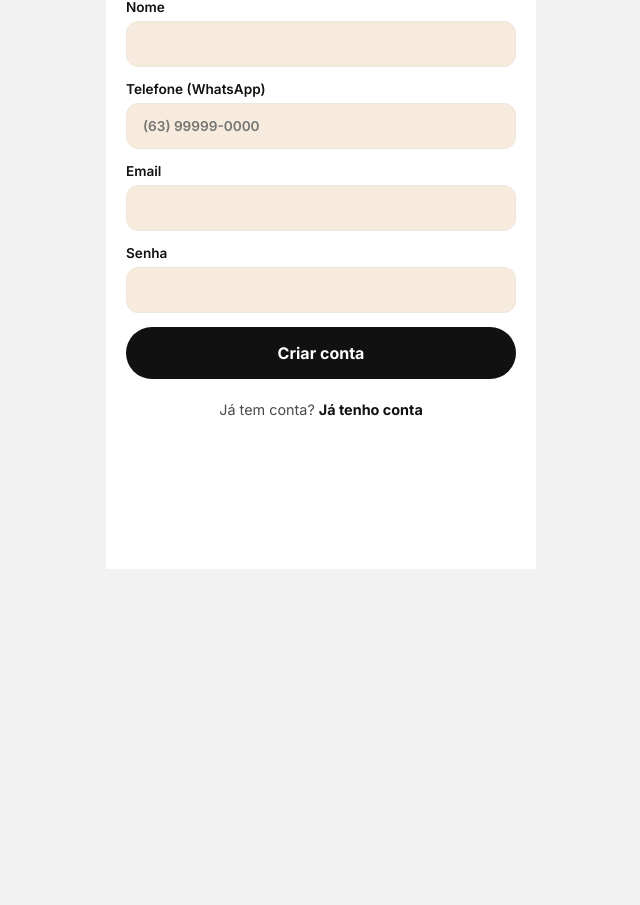
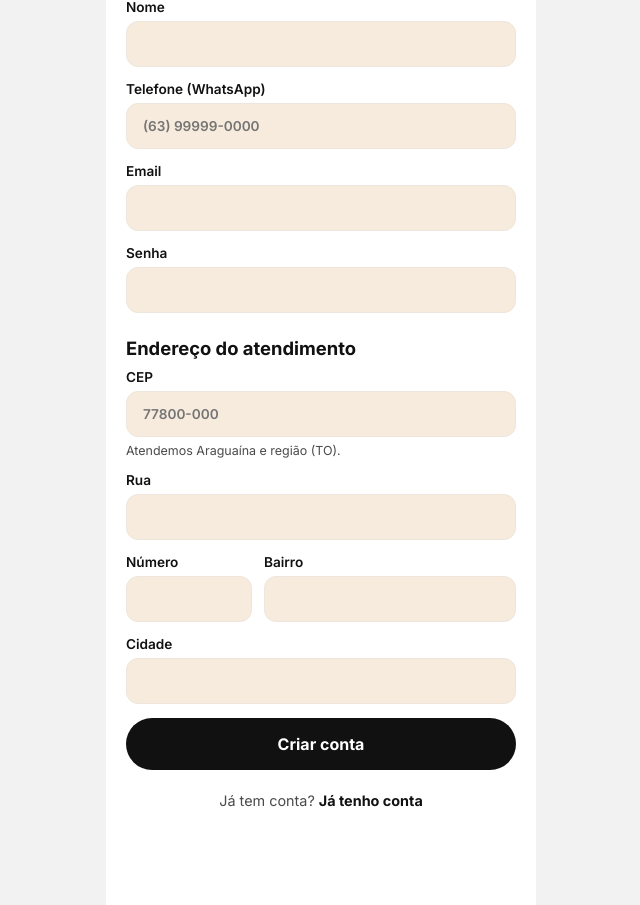
Before and after one commit to Adillathaina/rota-do-blush, a Flask app: page /cadastro in a window 1280 px wide. Shown: the part 231-1136 px from the top of the page, without its empty margins (319-959 px from the left). Before the commit the page ends 800 px from the top, so only its background shows below. Run offline with Flask 3, Linux system fonts and the light colour scheme; some libraries are stand-ins or nearby versions.

Commit message:
Etapa 3 - campos de endereço no cadastro

```diff
--- a/static/css/estilo.css
+++ b/static/css/estilo.css
@@ -132,6 +132,11 @@ a { color: inherit; text-decoration: none; }
 }
 .campo input:focus { outline: 2px solid var(--preto); outline-offset: 1px; }
 
+.campo__ajuda { color: var(--cinza); font-size: .78rem; font-weight: 400; }
+.campo__ajuda--erro { color: #9B1C1C; }
+.formulario__secao { margin: 10px 0 -4px; }
+.campos-lado { display: grid; grid-template-columns: 1fr 2fr; gap: 12px; }
+
 /* Botão principal */
 .botao {
   width: 100%; padding: 16px; border: 0; border-radius: 999px;
--- a/templates/cadastro.html
+++ b/templates/cadastro.html
@@ -26,6 +26,35 @@
       <span>Senha</span>
       <input type="password" name="senha" autocomplete="new-password" minlength="6" required>
     </label>
+        <h2 class="secao__titulo formulario__secao">Endereço do atendimento</h2>
+    <label class="campo">
+      <span>CEP</span>
+      <input type="text" name="cep" id="cep" value="{{ dados.get('cep', '') }}"
+             placeholder="77800-000" inputmode="numeric" maxlength="9"
+             autocomplete="postal-code" required>
+      <small class="campo__ajuda" id="cep-status" aria-live="polite">Atendemos Araguaína e região (TO).</small>
+    </label>
+    <label class="campo">
+      <span>Rua</span>
+      <input type="text" name="rua" id="rua" value="{{ dados.get('rua', '') }}"
+             autocomplete="address-line1" required>
+    </label>
+    <div class="campos-lado">
+      <label class="campo">
+        <span>Número</span>
+        <input type="text" name="numero" id="numero" value="{{ dados.get('numero', '') }}"
+               maxlength="10" required>
+      </label>
+      <label class="campo">
+        <span>Bairro</span>
+        <input type="text" name="bairro" id="bairro" value="{{ dados.get('bairro', '') }}" required>
+      </label>
+    </div>
+    <label class="campo">
+      <span>Cidade</span>
+      <input type="text" name="cidade" id="cidade" value="{{ dados.get('cidade', '') }}"
+             autocomplete="address-level2" required>
+    </label>
     <button class="botao" type="submit">Criar conta</button>
   </form>
 
```
